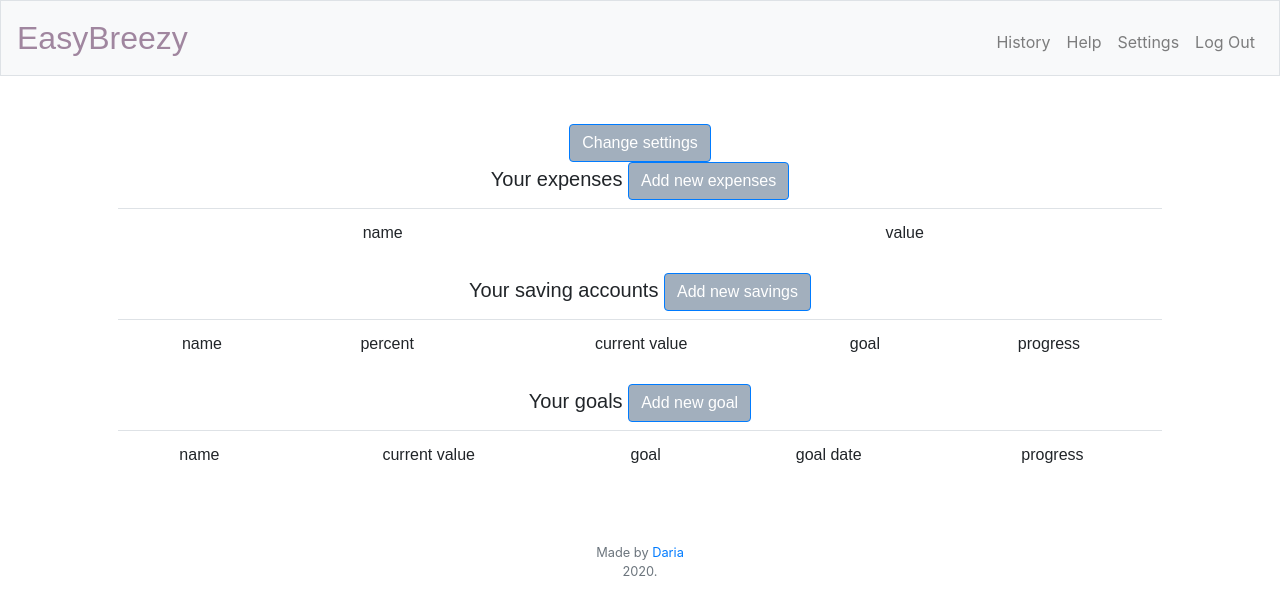
After one commit to andronikova/easybreezy, a Flask app: template templates/settings.html in a window 1280 px wide. The commit adds this page. Shown: the top 615 px of the page. Run offline with Flask 2, Linux system fonts and the light colour scheme; the template is opened without the code that fills it, so the values that code supplies are empty; some libraries are stand-ins or nearby versions.

Commit message:
setting page, change settings

```diff
--- a/app.py
+++ b/app.py
@@ -65,7 +65,6 @@ def input():
 
         #for all saving types load current value from input page
         savings = session.get('savings')
-
         for key in savings:
             new_value = int(request.form.get(key))
 
@@ -83,11 +82,23 @@ def input():
             # save new value in the session
             expenses[key]['value'] = new_value
 
+        # for all goal load current value
+        goals = session.get('goals')
+        for key in goals:
+            new_value = int(request.form.get(key))
+
+            goals[key]['value'] = new_value
+
+            # change progress info
+            goals = update_progress(goals, key)
+
+
         #save updated info in session
         session['expenses'] = expenses
         session['savings'] = savings
+        session['goals'] = goals
 
-        print(f'\n\n-----USER INPUT processed and saved in session\n\nexpenses: {expenses} \n\nsavings:{savings}\n\nsalary:{session.get("salary")}')
+        print(f'\n\n-----USER INPUT processed and saved in session\n\nexpenses: {expenses} \n\nsavings:{savings}\n\ngoals: {goals} \n\nsalary:{session.get("salary")}')
         return redirect('/output')
 
 
@@ -96,30 +107,22 @@ def output():
     if request.method == "GET":
         # DEF: calculate all payments using info from session, show it to user
         logged()
-        # load all info from session
-        salary = session.get('salary')
-        expenses = session.get('expenses')
-        savings = session.get('savings')
-        user_info = session.get('user_info')
 
-        # check that there is enough money
-        returned_dict = money_distribution(salary, expenses, savings, user_info['reserve_account'])
-
-        savings = returned_dict['savings']
-        remain = returned_dict['remain']
-        message = returned_dict['message']
+        # calculate payments using info from user, saved in session
+        returned_dict = money_distribution(userid=session.get('userid'))
 
 
         return render_template('output.html',
-                               salary=salary,
-                               expenses=expenses,
+                               salary=session.get('salary'),
+                               expenses=session.get('expenses'),
                                savings = returned_dict['savings'],
                                remain=returned_dict['remain'],
                                message=returned_dict['message'],
-                               user_info=user_info
+                               user_info=session.get('user_info')
                                )
 
     if request.method == "POST":
+        # DEF load all info and save it in history and accounts db
         # save new values in session
         session['salary'] = float(request.form.get('salary'))
 
@@ -156,7 +159,6 @@ def output():
 
 @app.route('/history', methods=['GET','POST'])
 def history():
-
     if request.method == 'GET':
         salary_history = history_salary_db.query.filter_by(userid=session.get('userid')).order_by(history_salary_db.date.desc()).all()
         history = load_history(history_salary_db, history_accounts_db,history_expenses_db)
@@ -175,9 +177,65 @@ def history():
                                )
 
 
+@app.route('/help', methods=['GET','POST'])
+def help():
+    if request.method == 'GET':
+
+        return render_template('help.html')
+
+
+@app.route('/settings', methods=['GET','POST'])
+def settings():
+    if request.method == 'GET':
+
+        return render_template('settings.html',
+                               expenses=session.get('expenses'),
+                               savings=session.get('savings'),
+                               goals=session.get('goals')
+                               )
+
+
+
+@app.route('/settings_change', methods=['GET','POST'])
+def settings_change():
+    if request.method == 'GET':
+        expenses = session.get('expenses')
+        savings = session.get('savings')
+        goals = session.get('goals')
+
+        #create name for each input
+        id_name = {}
+
+        for key in expenses:
+            id_name[key] = {
+                'name': key + '_' + 'name' ,
+                'value': key + '_' +'value'
+                            }
+
+        tag_savings = ['name', 'percent', 'value', 'goal']
+        for key in savings:
+            for tag in tag_savings:
+                id_name.update({key:  { tag: tag + '_' + key } } )
+
+
+        tag_goals = ['name', 'value', 'goal', 'date']
+        for key in goals:
+            for tag in tag_goals:
+                id_name.update({key: {tag: tag + '_' + key} } )
+        #
+        print(f"\ndictionary for ids and names : {id_name}")
+
+        return render_template('settings_change.html',
+                               expenses=expenses,
+                               savings=savings,
+                               goals=goals,
+                               id_name=id_name
+                               )
+
+    if request.method == 'POST':
+        # check uniqness of all names
+
+        return redirect ('/settings')
+
 if __name__ == "__main__":
     app.run(debug=True)
-
-    # with app.app_context():
-    #     db.create_all()
-    #     db.session.commit()
--- a/templates/layout.html
+++ b/templates/layout.html
@@ -48,6 +48,7 @@
 
                 <ul class="navbar-nav ml-auto mt-2">
                     <li class="nav-item"><a class="nav-link" href="/history">History</a></li>
+                    <li class="nav-item"><a class="nav-link" href="/help">Help</a></li>
                     <li class="nav-item"><a class="nav-link" href="/settings">Settings</a></li>
                     <li class="nav-item"><a class="nav-link" href="/logout">Log Out</a></li>
                 </ul>
--- a/templates/output.html
+++ b/templates/output.html
@@ -6,7 +6,7 @@
 
 {% block main %}
 
-calceasy <button id="toggle" title="Press to see all tickers.">▾</button>
+calculeasy <button id="toggle" title="Press to see all tickers.">▾</button>
 
 <table class="table">
     <tbody>
--- /dev/null
+++ b/templates/settings.html
@@ -0,0 +1,115 @@
+{% extends "layout.html" %}
+
+{% block title  %}
+        settings
+{% endblock %}
+
+{% block main %}
+
+<button type="button" class="btn btn-primary" onclick="window.location.href='{{ url_for( 'settings_change') }}';">Change settings</button>
+
+
+<h5>Your expenses
+    <button type="button" class="btn btn-primary" onclick="window.location.href='{{ url_for( 'settings') }}';">Add new expenses</button>
+</h5>
+
+<table class="table">
+    <thead>
+        <tr>
+            <td>name</td>
+            <td>value</td>
+        </tr>
+    </thead>
+    <tbody>
+    {% for key in expenses %}
+        <tr>
+            <td>{{key}}</td>
+            <td>{{expenses[key]['value']}}</td>
+        </tr>
+    {% endfor %}
+    </tbody>
+
+</table>
+
+
+<h5>Your saving accounts
+    <button type="button" class="btn btn-primary" onclick="window.location.href='{{ url_for( 'settings') }}';">Add new savings</button>
+</h5>
+<table class="table">
+    <thead>
+        <tr>
+            <td>name</td>
+            <td>percent</td>
+            <td>current value</td>
+            <td>goal</td>
+            <td>progress</td>
+
+        </tr>
+    </thead>
+    <tbody>
+    {% for key in savings %}
+        <tr>
+            <td>{{key}}</td>
+            <td>{{savings[key]['percent']}} %</td>
+            <td>{{savings[key]['value']}}</td>
+            <td>{{savings[key]['goal']}}</td>
+            <td>
+                <div class="progress" style="display:inline-block;">
+                  <div class="progress-bar" role="progressbar" aria-valuenow={{savings[key]['progress']}}
+                  aria-valuemin="0" aria-valuemax="100" style={{savings[key]['for_bar']}} >
+                      <div >
+                          <a href="#" data-toggle="tooltip" title={{savings[key]['value']}}/{{savings[key]['goal']}} style="color:black;">{{savings[key]['progress']}} %_______</a>
+                          </div>
+                  </div>
+                </div>
+            </td>
+
+        </tr>
+    {% endfor %}
+    </tbody>
+</table>
+
+<h5>Your goals
+    <button type="button" class="btn btn-primary" onclick="window.location.href='{{ url_for( 'settings') }}';">Add new goal</button>
+</h5>
+<table class="table">
+    <thead>
+        <tr>
+            <td>name</td>
+            <td>current value</td>
+            <td>goal</td>
+            <td>goal date</td>
+            <td>progress</td>
+        </tr>
+    </thead>
+    <tbody>
+    {% for key in goals %}
+        <tr>
+            <td>{{key}}</td>
+            <td>{{goals[key]['value']}}</td>
+            <td>{{goals[key]['goal']}}</td>
+            <td>{{goals[key]['date']  }}</td>
+            <td>
+                <div class="progress" style="display:inline-block;">
+                  <div class="progress-bar" role="progressbar" aria-valuenow={{goals[key]['progress']}}
+                  aria-valuemin="0" aria-valuemax="100" style={{goals[key]['for_bar']}} >
+                      <div >
+                          <a href="#" data-toggle="tooltip" title={{goals[key]['value']}}/{{goals[key]['goal']}} style="color:black;">{{goals[key]['progress']}} %_______</a>
+                          </div>
+                  </div>
+                </div>
+            </td>
+        </tr>
+    {% endfor %}
+    </tbody>
+</table>
+
+
+<script>
+    $(document).ready(function(){
+      $('[data-toggle="tooltip"]').tooltip();
+    });
+
+</script>
+
+{% endblock %}
```
Also changed, not shown: helpers.py (+135 -70 lines), templates/help.html (added, +18 -0 lines), templates/input.html (+43 -43 lines), templates/settings_change.html (added, +119 -0 lines).
